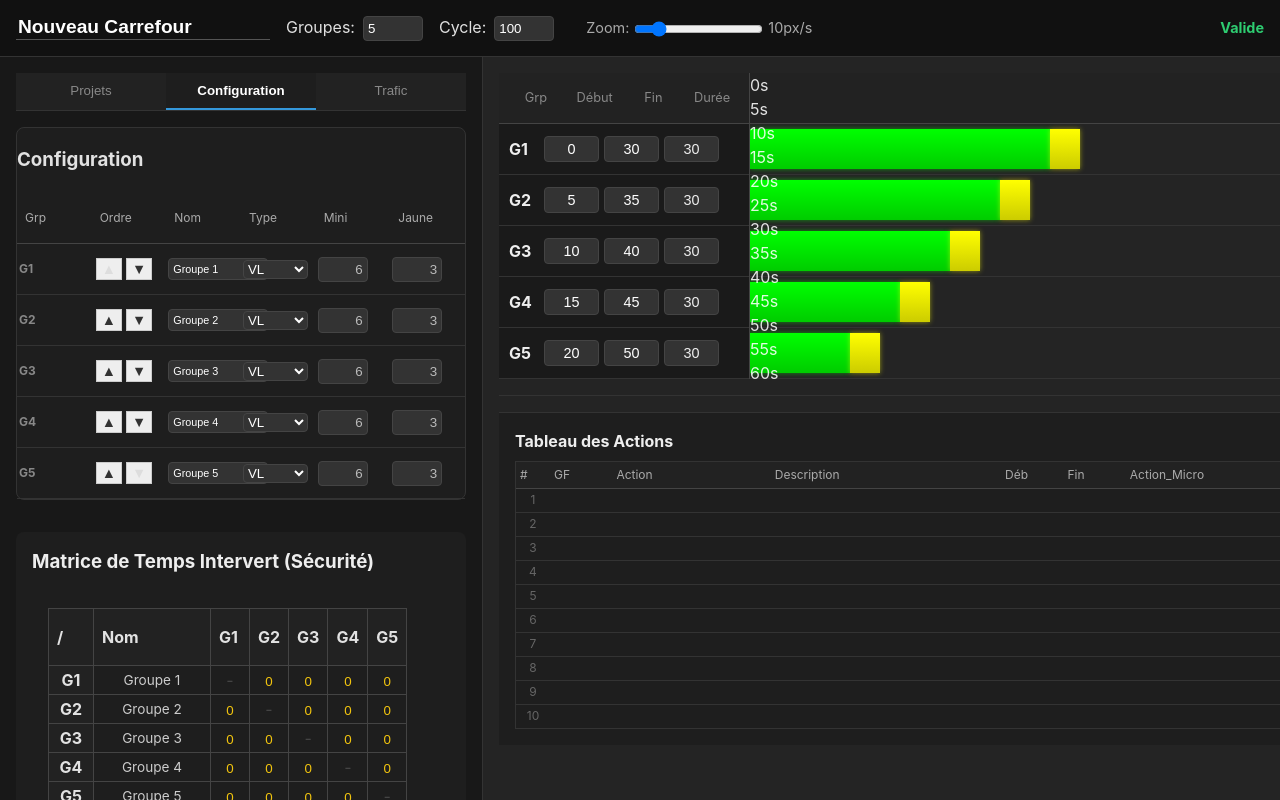
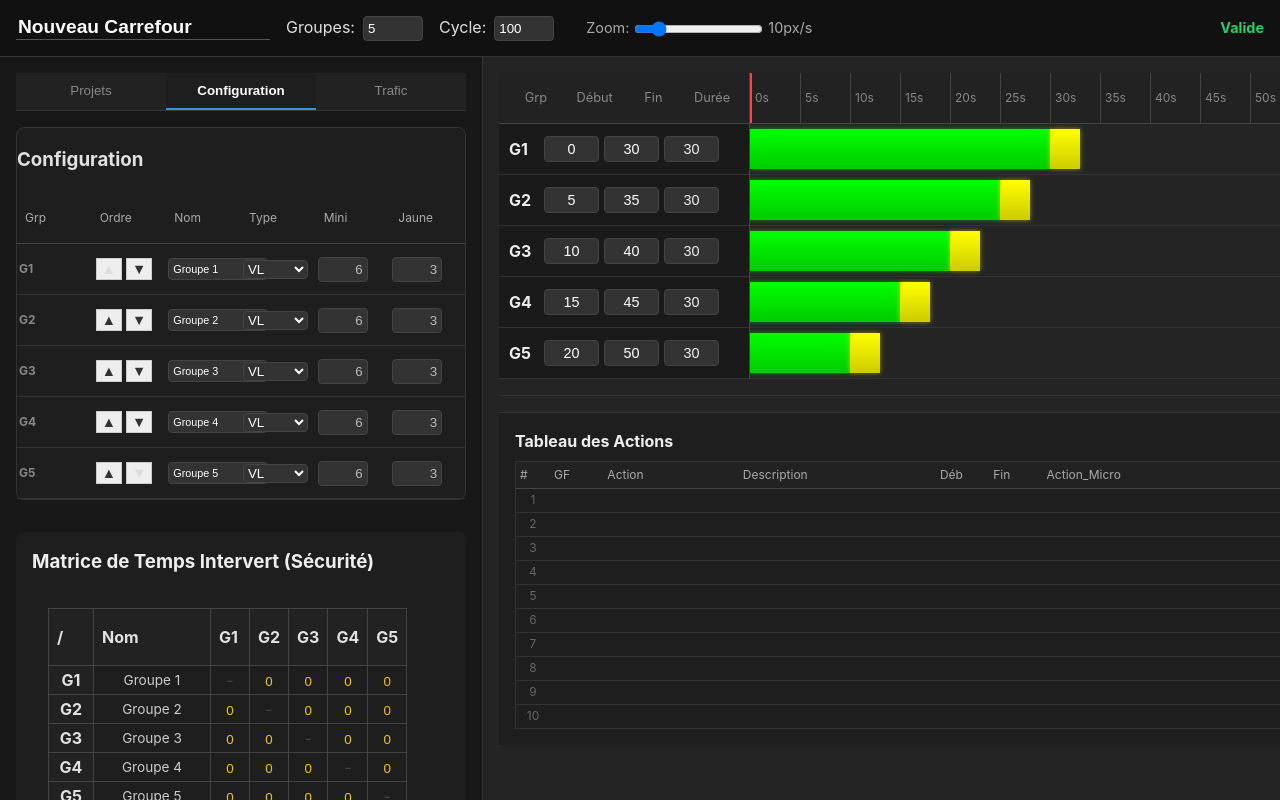
Before and after one commit to ThierryClm/Diagramme_Feux, a React (Vite) app: page / in a window 1280 px wide. Built offline with nearby package versions, Linux system fonts and the light colour scheme.

Commit message:
feat: add ruler ticks and playhead styles to TimelineDiagram

```diff
--- a/src/components/TimelineDiagram.css
+++ b/src/components/TimelineDiagram.css
@@ -125,3 +125,25 @@
     background: linear-gradient(to bottom, #FFFF00, #CCCC00);
     box-shadow: 0 0 5px rgba(255, 255, 0, 0.5);
 }
+
+.ruler-tick {
+    position: absolute;
+    top: 0;
+    height: 100%;
+    display: flex;
+    align-items: center;
+    font-size: 0.75em;
+    color: #888;
+    border-left: 1px solid #444;
+    padding-left: 4px;
+}
+
+.playhead {
+    position: absolute;
+    top: 0;
+    bottom: 0;
+    width: 2px;
+    background: #ff4444;
+    z-index: 50;
+    pointer-events: none;
+}
--- a/src/components/TimelineDiagram.jsx
+++ b/src/components/TimelineDiagram.jsx
@@ -3,7 +3,7 @@ import './TimelineDiagram.css';
 
 const TimelineDiagram = ({ groups, globalTime, onGroupClick, pixelsPerSecond = 3, conflicts, updateGroupParams, cycleLength }) => {
     const containerRef = useRef(null);
-    const TIME_WINDOW = 120; // seconds to display
+    const TIME_WINDOW = cycleLength || 100; // Use cycle length as time window
 
     // Determine total width in pixels
     const totalWidth = TIME_WINDOW * pixelsPerSecond;
```
Also changed, not shown: 1 other file (tests, documents, lock files or other folders).
